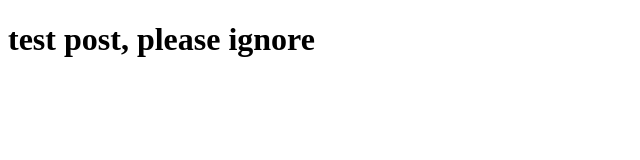
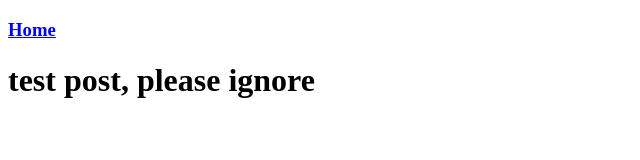
Before and after one commit to jonathanharthernandez/jonathanharthernandez.github.io, a plain HTML site: page posts/test.html in a window 1280 px wide. Shown: the whole page, without its empty margins (0-640 px from the left). Drawn offline with Linux system fonts and the light colour scheme.

Commit message:
Update test.html

```diff
--- a/posts/test.html
+++ b/posts/test.html
@@ -1,6 +1,7 @@
 <!DOCTYPE HTML>
 <html>
   <body>
+    <h3><a href="https://www.jonathan-hernandez.com">Home</a></h3>
     <h1>test post, please ignore</h1>
   </body>
 </html>
```
